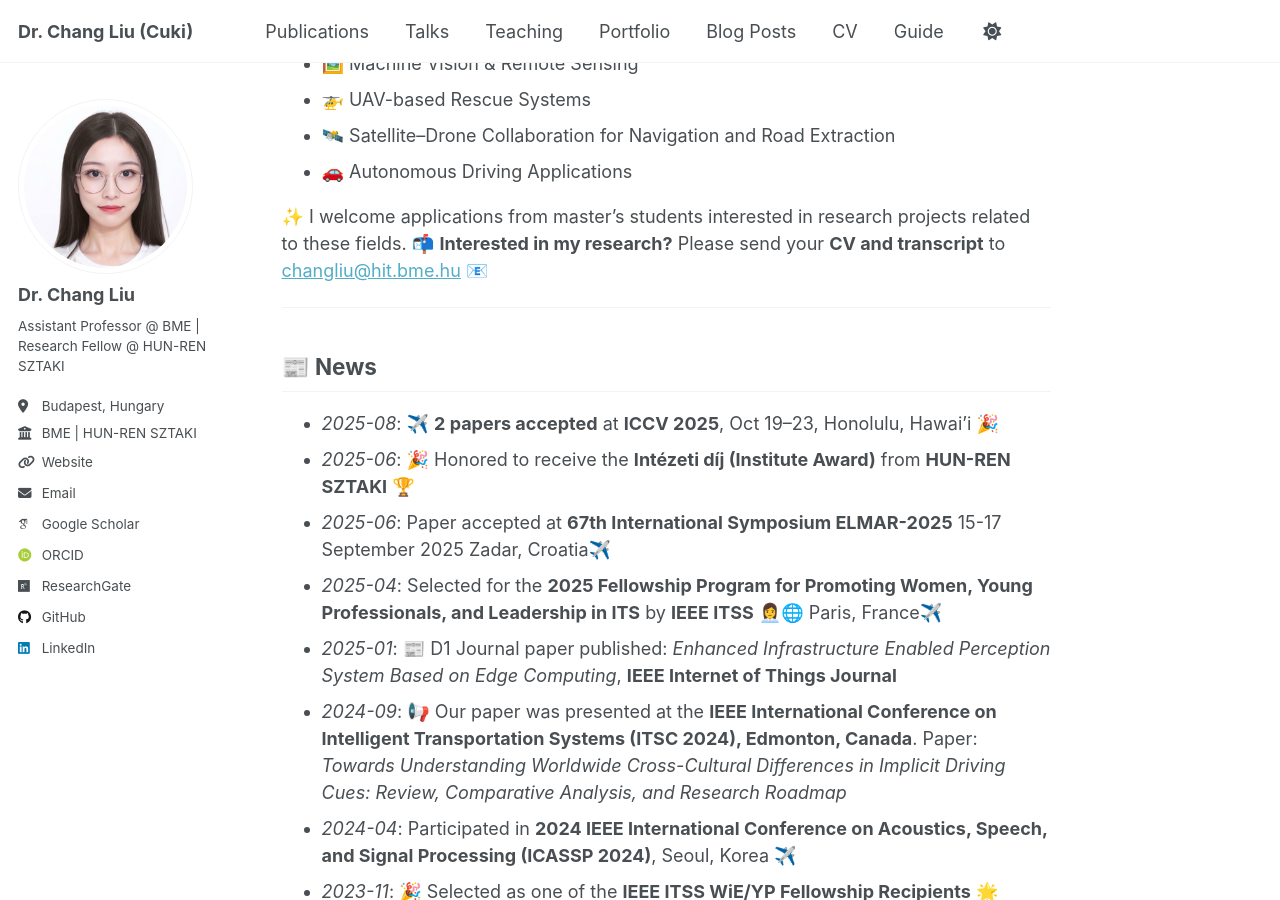
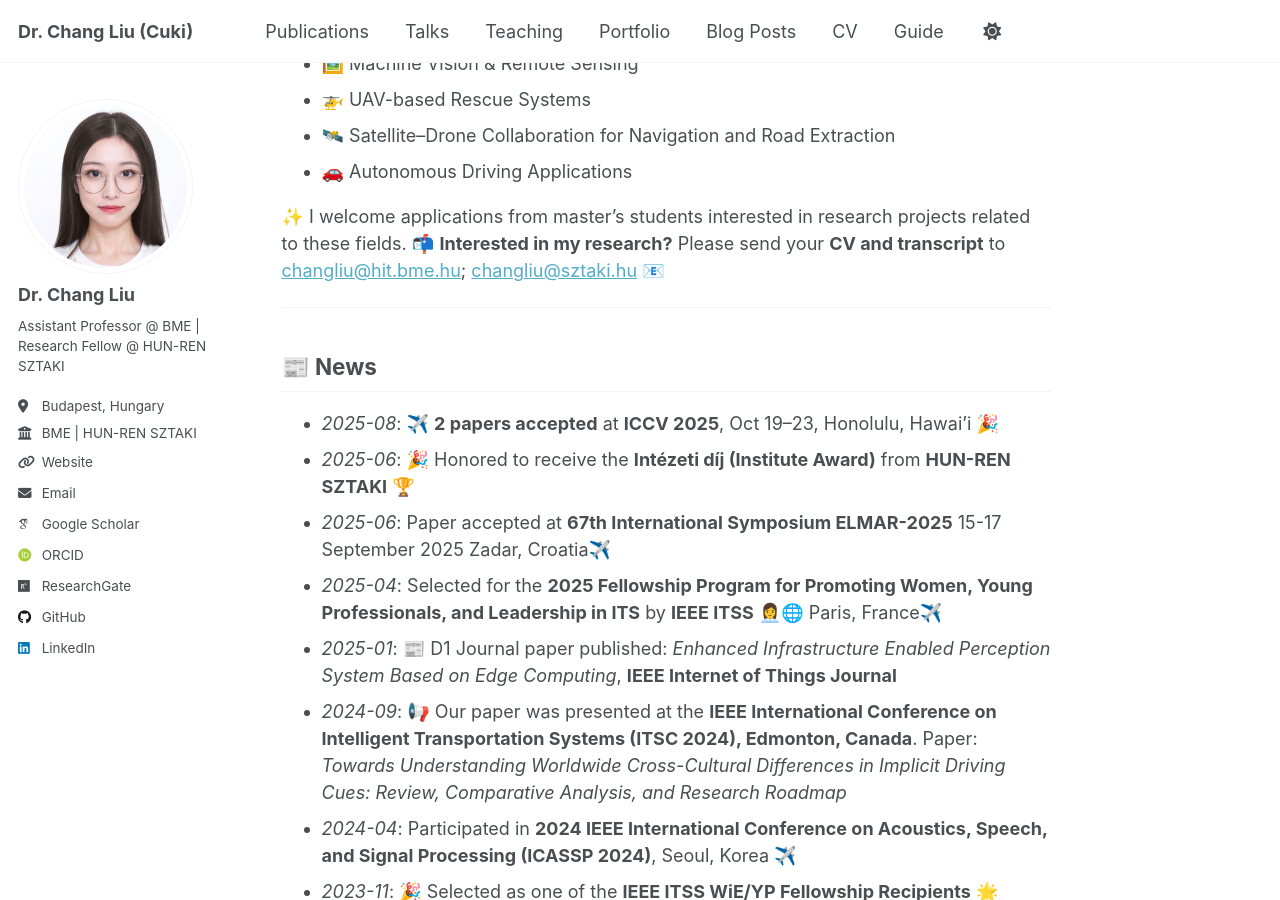
Before and after one commit to ChangLiu-bp/changliu-bp.github.io, a Jekyll site: the page built from _pages/about.md, in a window 1280 px wide and 900 px high, scrolled down 411 px. Built offline with Jekyll 4.4.1, drawn with Linux system fonts in a browser that asks for light colours; some web fonts are replaced; a script that is not in the unit is left out.

Commit message:
Update about.md

```diff
--- a/_pages/about.md
+++ b/_pages/about.md
@@ -21,7 +21,7 @@ redirect_from:
 
 ✨ I welcome applications from master’s students interested in research projects related to these fields.
 📬 **Interested in my research?**
-Please send your **CV and transcript** to [changliu@hit.bme.hu](mailto:changliu@hit.bme.hu) 📧
+Please send your **CV and transcript** to [changliu@hit.bme.hu](mailto:changliu@hit.bme.hu); [changliu@sztaki.hu](mailto:changliu@sztaki.hu)  📧
 
 
 ---
@@ -59,5 +59,5 @@ I teach and supervise the following courses and projects:
 
 
 📍 **Budapest, Hungary**
-📧 [changliu@hit.bme.hu](mailto:changliu@hit.bme.hu)  [changliu@sztaki.hu](mailto:changliu@sztaki.hu)
+📧 [changliu@hit.bme.hu](mailto:changliu@hit.bme.hu) ; [changliu@sztaki.hu](mailto:changliu@sztaki.hu)
 🌐 [Google Scholar](https://scholar.google.com.hk/citations?user=-azXsEwAAAAJ&hl=en) | [ORCID](https://orcid.org/0000-0001-6610-5348) | [ResearchGate](https://www.researchgate.net/profile/Chang-Liu-367) | [GitHub](https://github.com/ChangLiu-bp) | [LinkedIn](https://www.linkedin.com/in/dr-chang-liu-9305a7180/)
```
